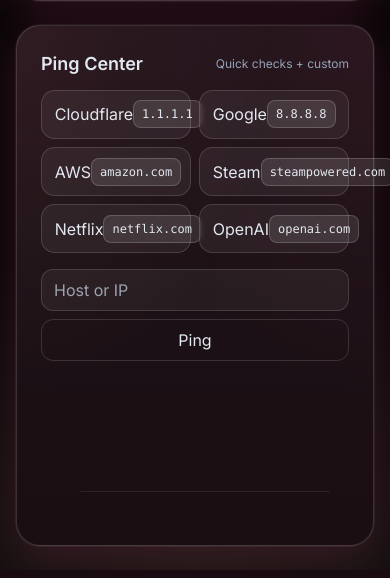
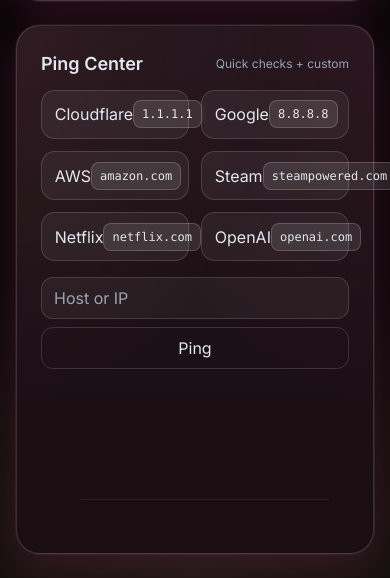
Before and after one commit to mustansar69/pingwise, a Flask app: page / in a window 390 px wide. Shown: the part 3386-3964 px from the top of the page. Run offline with Flask 3, Linux system fonts and the light colour scheme; some libraries are stand-ins or nearby versions.

Commit message:
Adjust the layout and spacing of network monitoring buttons
Update grid columns and button alignment in index.html to improve visual arrangement.

Replit-Commit-Author: Agent
Replit-Commit-Session-Id: 3bf6332f-a931-46bc-9763-cfe4c4f8e637
Replit-Commit-Checkpoint-Type: full_checkpoint
Replit-Commit-Screenshot-Url: https://storage.googleapis.com/screenshot-production-us-central1/d4c429e3-2cf8-4241-84d3-473768741723/3bf6332f-a931-46bc-9763-cfe4c4f8e637/znDGBNM

```diff
--- a/templates/index.html
+++ b/templates/index.html
@@ -442,13 +442,13 @@
           <div class="text-lg font-semibold">Ping Center</div>
           <div class="text-xs text-slate-400">Quick checks + custom</div>
         </div>
-        <div class="grid grid-cols-2 md:grid-cols-3 lg:grid-cols-6 gap-2">
-          <button class="chip hover:bg-white/10" data-host="1.1.1.1">Cloudflare <span class="kbd">1.1.1.1</span></button>
-          <button class="chip hover:bg-white/10" data-host="8.8.8.8">Google <span class="kbd">8.8.8.8</span></button>
-          <button class="chip hover:bg-white/10" data-host="amazon.com">AWS <span class="kbd">amazon.com</span></button>
-          <button class="chip hover:bg-white/10" data-host="steampowered.com">Steam <span class="kbd">steampowered.com</span></button>
-          <button class="chip hover:bg-white/10" data-host="netflix.com">Netflix <span class="kbd">netflix.com</span></button>
-          <button class="chip hover:bg-white/10" data-host="openai.com">OpenAI <span class="kbd">openai.com</span></button>
+        <div class="grid grid-cols-2 md:grid-cols-3 lg:grid-cols-3 xl:grid-cols-6 gap-3">
+          <button class="chip hover:bg-white/10 text-center" data-host="1.1.1.1">Cloudflare <span class="kbd">1.1.1.1</span></button>
+          <button class="chip hover:bg-white/10 text-center" data-host="8.8.8.8">Google <span class="kbd">8.8.8.8</span></button>
+          <button class="chip hover:bg-white/10 text-center" data-host="amazon.com">AWS <span class="kbd">amazon.com</span></button>
+          <button class="chip hover:bg-white/10 text-center" data-host="steampowered.com">Steam <span class="kbd">steampowered.com</span></button>
+          <button class="chip hover:bg-white/10 text-center" data-host="netflix.com">Netflix <span class="kbd">netflix.com</span></button>
+          <button class="chip hover:bg-white/10 text-center" data-host="openai.com">OpenAI <span class="kbd">openai.com</span></button>
         </div>
         <div class="flex flex-col sm:flex-row gap-2 mt-4">
           <input id="customHost" placeholder="Host or IP" class="flex-1 bg-white/5 border border-edge rounded-xl px-3 py-2 outline-none" />
```
